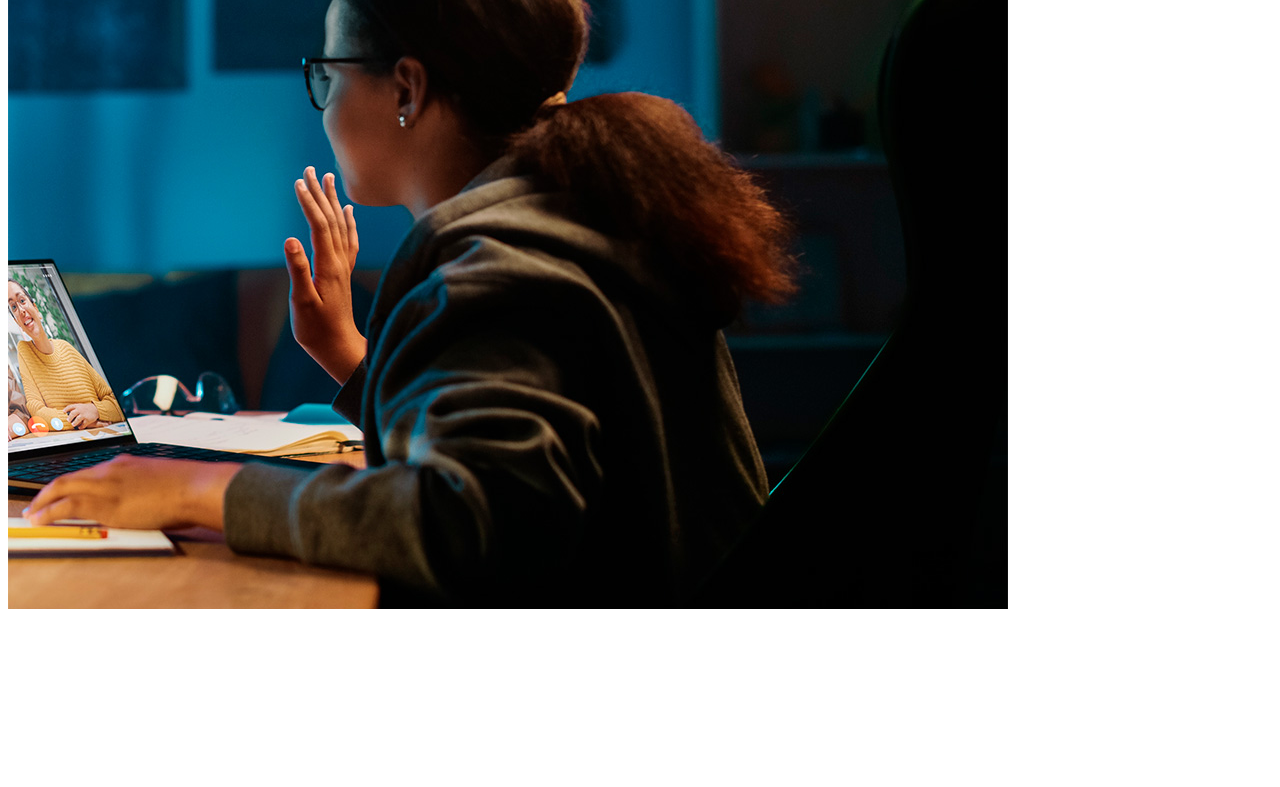
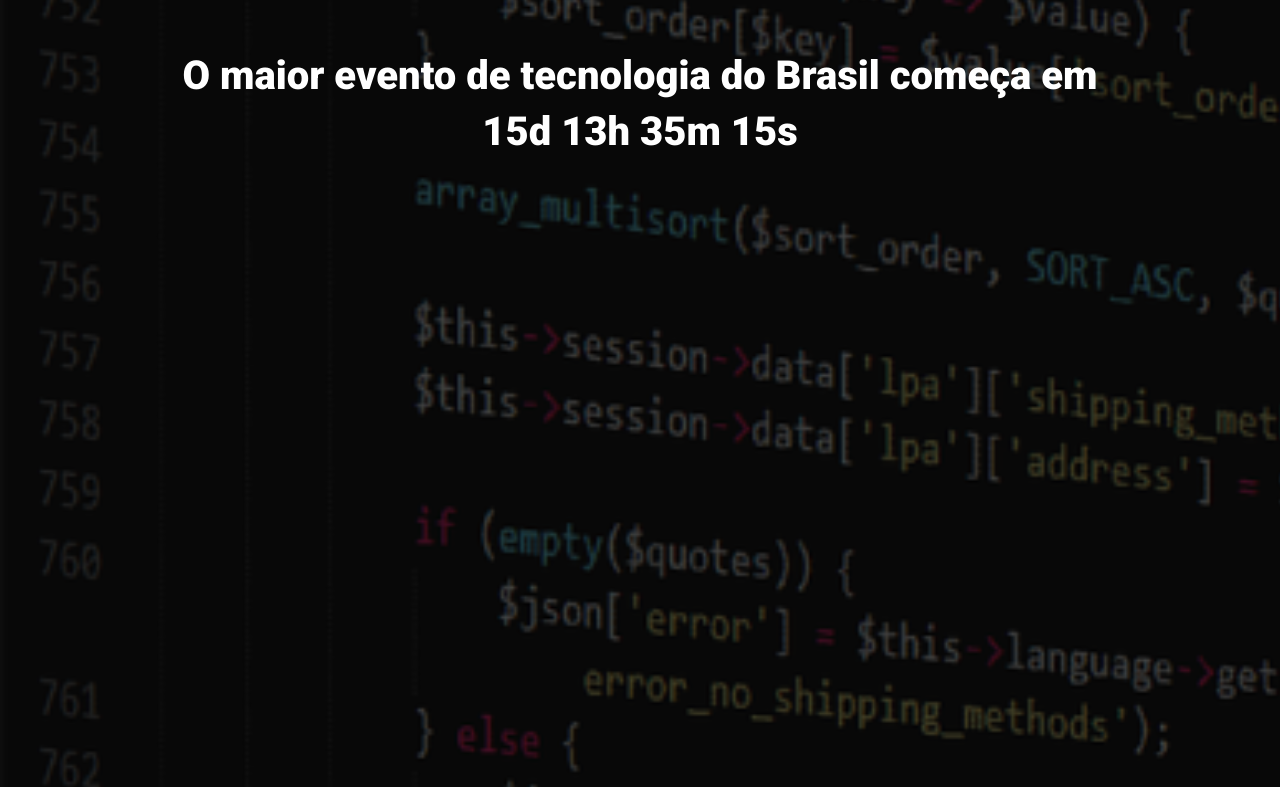
Before and after one commit to 11joao44/ebac_tech_talks, a website built with Parcel: page src/index.html in a window 1280 px wide. Shown: the part 160-947 px from the top of the page. Before the commit the page ends 800 px from the top, so only its background shows below. Built offline with nearby package versions, Linux system fonts and the light colour scheme.

Commit message:
criando o hero

```diff
--- a/src/index.html
+++ b/src/index.html
@@ -4,12 +4,22 @@
     <meta charset="UTF-8">
     <meta http-equiv="X-UA-Compatible" content="IE=edge">
     <meta name="viewport" content="width=device-width, initial-scale=1.0">
+    <link rel="preconnect" href="https://fonts.googleapis.com">
+    <link rel="preconnect" href="https://fonts.gstatic.com" crossorigin>
+    <link href="https://fonts.googleapis.com/css2?family=Roboto:wght@400;700;900&display=swap" rel="stylesheet">
+    <link rel="stylesheet" href="/src/styles/main.scss">
     <title>Evento</title>
-    <link rel="stylesheet" href="/src/styles/main.scss">
 </head>
 <body>
-    <h1></h1>
-    <img src="/src/images/backend.png" alt="">
+    <header class="hero">
+        <div class="container">
+            <img class="hero__logo" src="/src/images/ebac_logo.svg" alt="EBAC">
+            <p class="hero__text">
+                O maior evento de tecnologia do Brasil começa em 15d 13h 35m 15s
+            </p>
+        </div>
+    </header>
+
     <script src="/src/scripts/main.js"></script>
 </body>
 </html>
--- a/src/styles/main.scss
+++ b/src/styles/main.scss
@@ -0,0 +1,23 @@
+@use 'hero';
+
+*{
+   margin: 0;
+   padding: 0;
+   box-sizing: border-box;
+   font-family: Roboto, sans-serif;
+   color: #fff;
+}
+
+.container {
+    max-width: 960px;
+    width: 100%;
+    margin: 0 auto;
+
+    @media (max-width: 1024px) {
+        max-width: 90%;
+    }
+
+    @media (max-width: 640px) {
+        max-width: 80%;
+    }
+}
```
